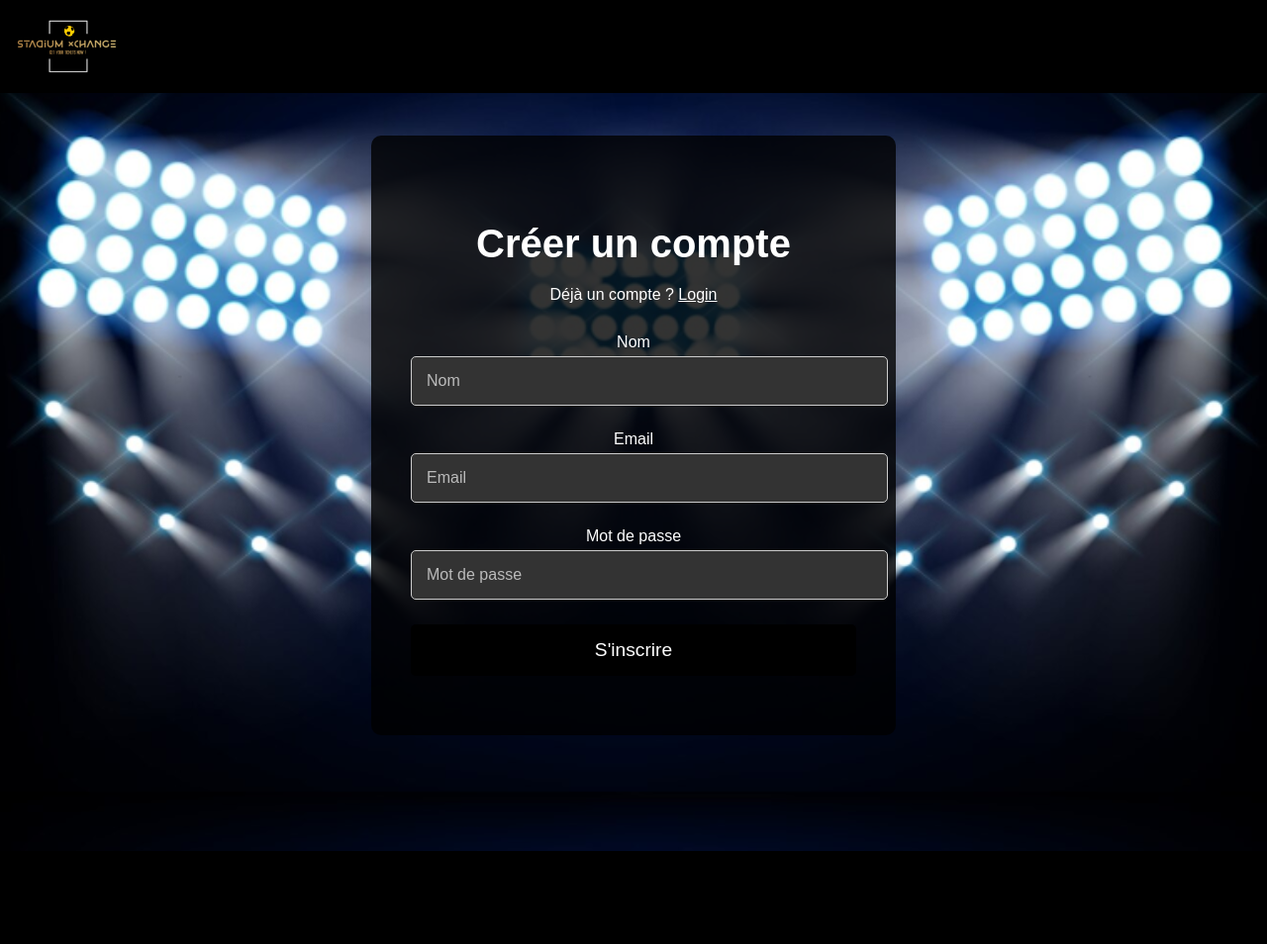
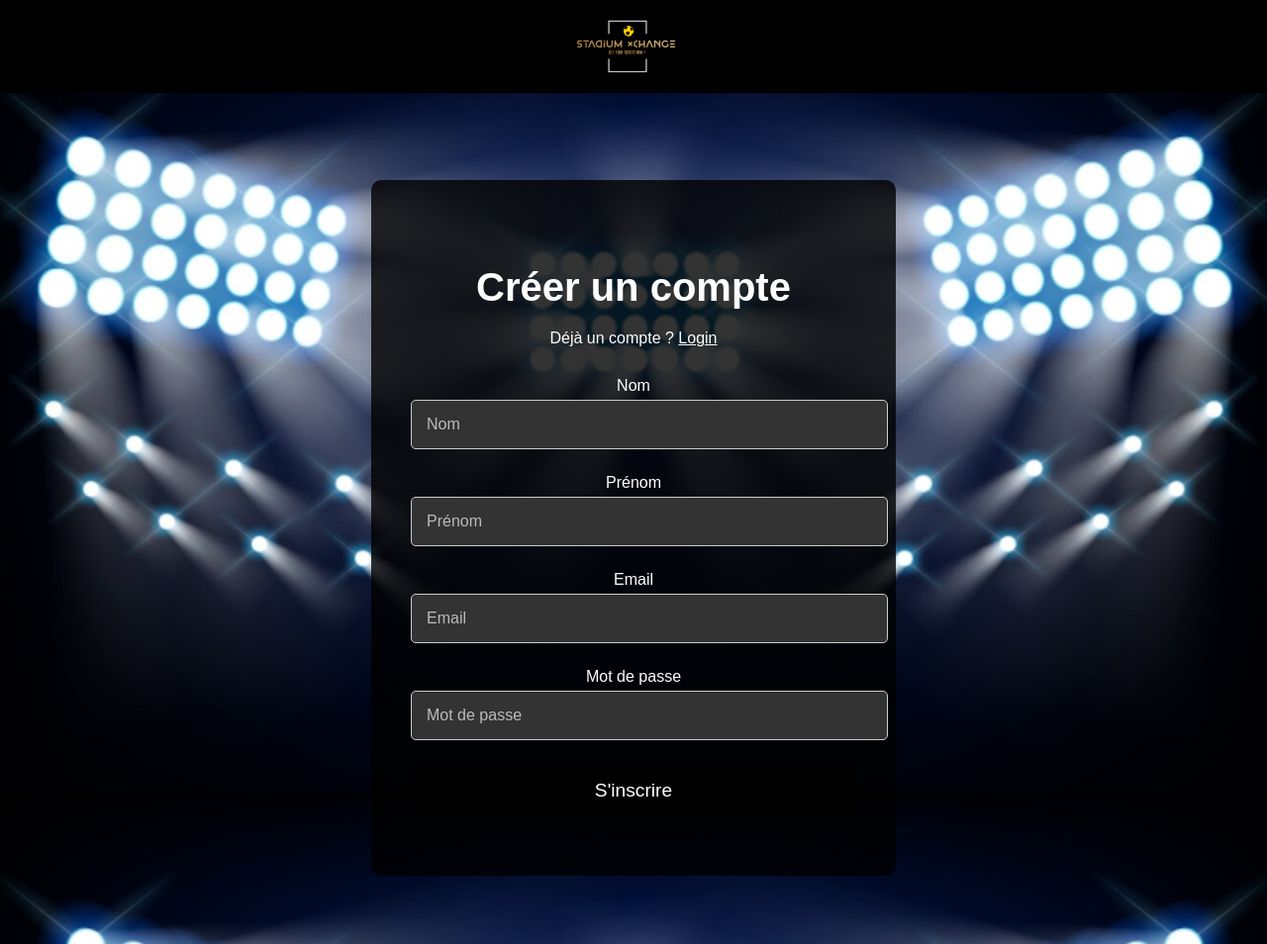
Before and after one commit to JohanDelem/stadiumXchange_project, a Symfony app: template templates/register/register.html.twig in a window 1280 px wide. Shown: the whole page at 99% size. Before the commit the page ends 860 px from the top, so only its background shows below. Run offline with Twig, Linux system fonts and the light colour scheme; the template is opened without the code that fills it, so the values that code supplies are empty; some libraries are stand-ins or nearby versions.

Commit message:
css register

```diff
--- a/public/css/login.css
+++ b/public/css/login.css
@@ -17,8 +17,8 @@ body {
 
 /* Header plein écran avec fond noir */
 .header {
-   background-color: black;
-    width: 100%;
+    background-color: black;
+    width: auto;
     padding: 10px 0;
     text-align: center;
 }
--- a/public/css/register.css
+++ b/public/css/register.css
@@ -10,14 +10,14 @@ body {
 }
 
 /* Header contenant le logo */
-.header {
+.navbar {
     background-color: black;
-    width: 100%;
+    width: auto;
     padding: 10px 0;
     text-align: center;
 }
 
-.header img {
+.navbar img {
     max-width: 150px; /* Ajuste la taille du logo */
 }
 
--- a/templates/login/index.html.twig
+++ b/templates/login/index.html.twig
@@ -24,10 +24,6 @@
 
             <form action="{{ path('login') }}" method="post">
                 <div class="form-group">
-                    <label for="name">Nom</label>
-                    <input type="text" id="name" name="name" placeholder="Nom" required>
-                </div>
-                <div class="form-group">
                     <label for="email">Email</label>
                     <input type="email" id="email" name="email" placeholder="Email" required>
                 </div>
--- a/templates/register/register.html.twig
+++ b/templates/register/register.html.twig
@@ -8,7 +8,7 @@
 
 {% block body %}
 <!-- Header contenant le logo -->
-<div class="header">
+<div class="navbar">
     <a href="{{ path('HomePage') }}">
         <img src="{{ asset('images/logo.png') }}" alt="Stadium XChange Logo">
     </a>
@@ -25,7 +25,11 @@
         <form action="{{ path('register') }}" method="post">
             <div class="form-group">
                 <label for="name">Nom</label>
-                <input type="text" id="name" name="name" placeholder="Nom" required>
+                <input type="text" id="lastname" name="name" placeholder="Nom" required>
+            </div>
+                        <div class="form-group">
+                <label for="name">Prénom</label>
+                <input type="text" id="firstname" name="name" placeholder="Prénom" required>
             </div>
             <div class="form-group">
                 <label for="email">Email</label>
```
